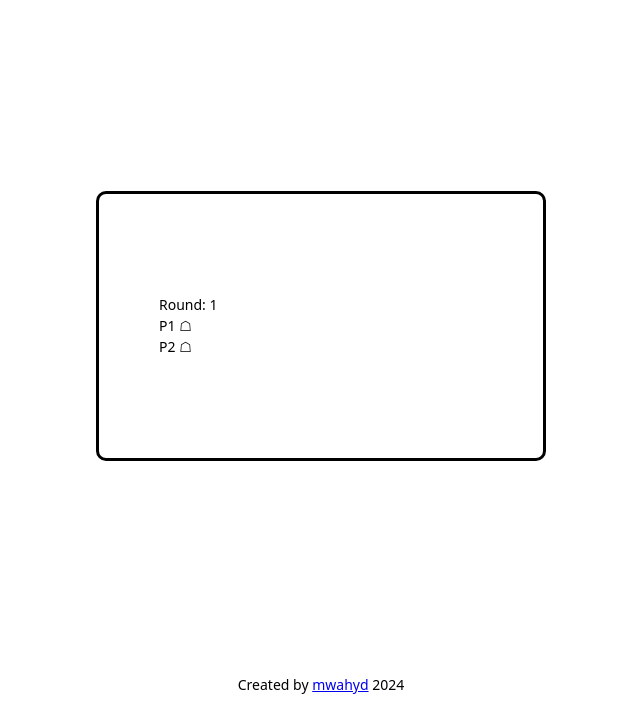
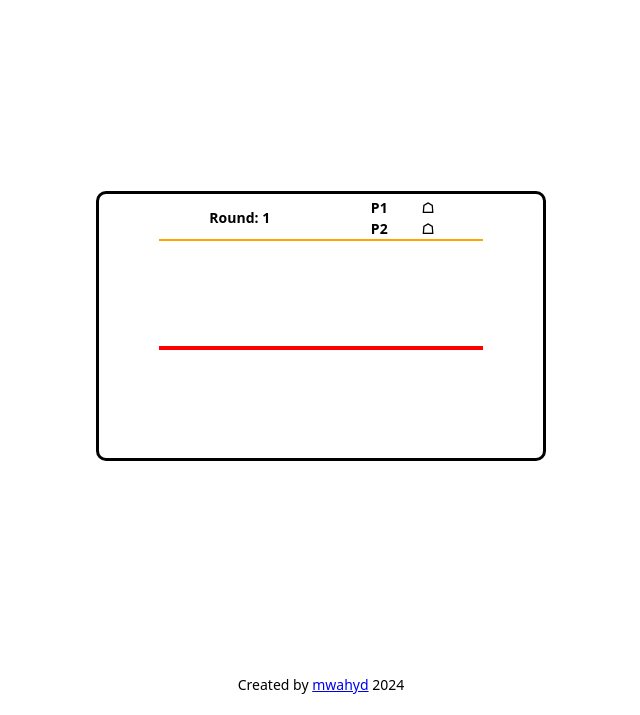
Before and after one commit to mwahyd/TOP-projects, a plain HTML site: page 091-tic-tac-toe/game.html in a window 1280 px wide. Shown: the part 85-800 px from the top of the page, without its empty margins (319-959 px from the left). Drawn offline with Linux system fonts and the light colour scheme.

Commit message:
set the game header styles; fix players stats alignment using grid

```diff
--- a/091-tic-tac-toe/style.css
+++ b/091-tic-tac-toe/style.css
@@ -187,6 +187,50 @@ footer {
   /* border: 2px solid brown; */
 }
 
+/* ? GAME PAGE */
+#content[game] {
+  /* border: 2px solid green; */
+}
+
+#content[game] > #game-header {
+  /* border: none; */
+  border-bottom: 2px solid orange;
+  position: relative;
+  top: -105px;
+  display: flex;
+  justify-content: space-around;
+  align-items: center;
+  font-weight: 600;
+}
+
+#game-header #left-items {
+  /* border: 2px solid blue; */
+}
+
+#game-header #right-items {
+  /* border: 2px solid magenta; */
+}
+
+#content[game] > #gameboard {
+  border: 2px solid red;
+}
+
+/* * game page header */
+#p1-info,
+#p2-info {
+  /* border: 2px solid purple; */
+  display: grid;
+  grid-template-columns: 1fr 1rem 1rem 1rem;
+  justify-items: center;
+  align-items: center;
+  gap: 0.5rem;
+}
+
+#p1-info > span:first-child,
+#p2-info > span:first-child {
+  justify-self: end;
+}
+
 /* action classes */
 .selected {
   background-color: orange !important;
@@ -208,7 +252,7 @@ footer {
 }
 
 .reveal {
-  animation: fade-in 1000ms forwards;
+  animation: fade-in 500ms forwards;
 }
 
 .fade-out {
@@ -216,7 +260,7 @@ footer {
 }
 
 .slide-down {
-  animation: slide-down 4000ms forwards;
+  animation: slide-down 1000ms forwards;
 }
 
 /* animations */
```
